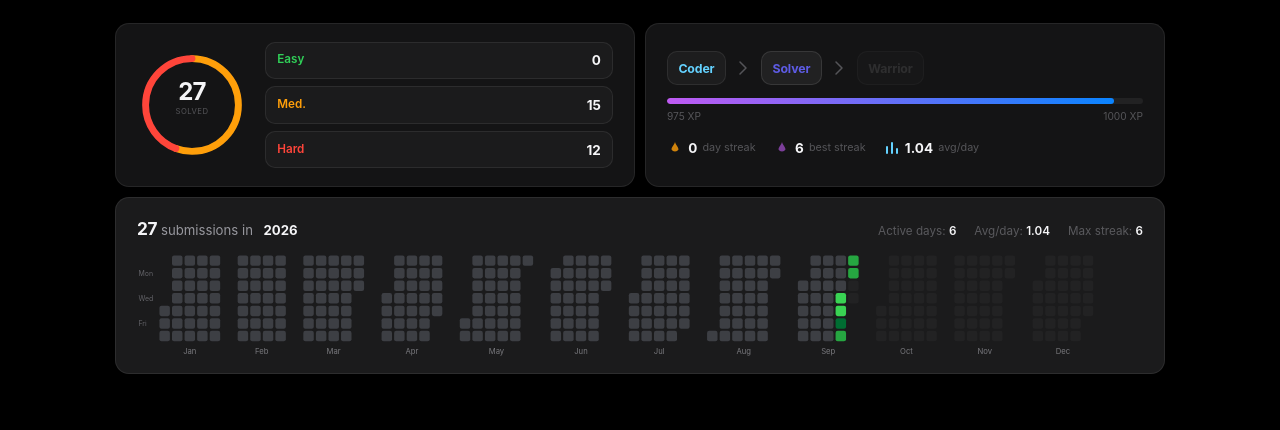
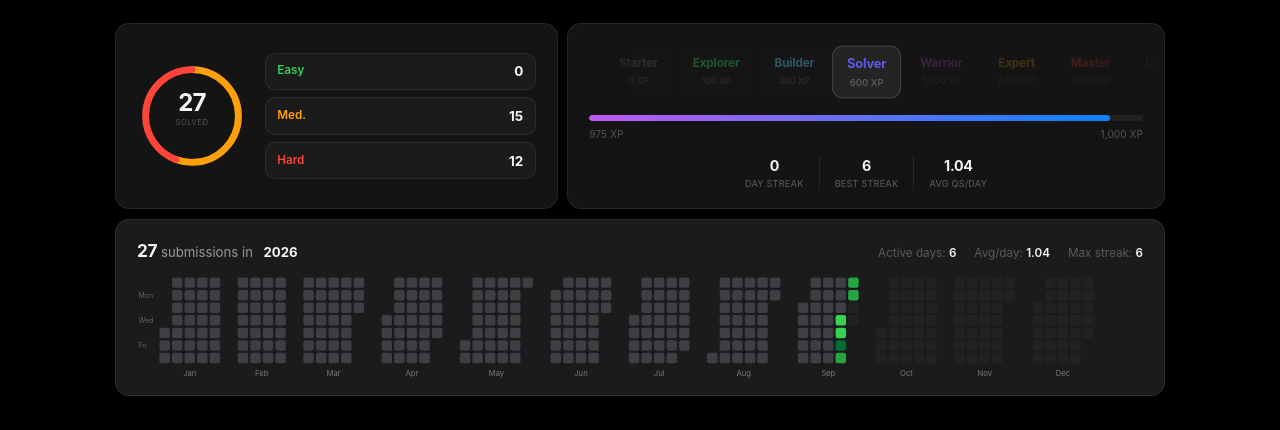
Before and after one commit to Ronit-k/PrepTracker, a Flask app: page / in a window 1280 px wide. Shown: the part 52-482 px from the top of the page. Run offline with Flask 3, Linux system fonts and the light colour scheme; some libraries are stand-ins or nearby versions.

Commit message:
Add batch git sync, interactive donut chart, and rank strip redesign
- Extract configurable constants (sync interval, port, ranks, XP map) into config.py
- Replace per-write git commits with batched sync every 6 hours via background timer
- Add interactive donut chart with bidirectional hover highlighting between arcs and diff cards
- Redesign rank section as horizontal scrollable strip with edge fading, current rank centered
- Rename ranks to intuitive progression: Starter → Explorer → Builder → Solver → Warrior → Expert → Master → Legend
- Clean up stats row: remove colored SVG icons, clarify labels (Day Streak, Best Streak, Avg Qs/Day)

Co-Authored-By: Claude Opus 4.6 <noreply@anthropic.com>

```diff
--- a/server.py
+++ b/server.py
@@ -5,8 +5,10 @@ import os
 import uuid
 import subprocess
 import threading
+import time
 from datetime import datetime, timedelta
 from collections import defaultdict
+from config import RANKS, XP_MAP, SYNC_INTERVAL_HOURS, PORT
 
 app = Flask(__name__)
 BASE_DIR = os.path.dirname(os.path.abspath(__file__))
@@ -15,19 +17,6 @@ DATA_DIR = os.path.join(BASE_DIR, 'data')
 CSV_FIELDS = [
     'id', 'title', 'link', 'platform', 'difficulty',
     'topic', 'status', 'notes', 'date_solved', 'date_added', 'video_link', 'code',
-]
-
-XP_MAP = {'easy': 10, 'medium': 25, 'hard': 50}
-
-RANKS = [
-    (0, 'Newbie', '#636366'),
-    (100, 'Apprentice', '#30d158'),
-    (300, 'Coder', '#64d2ff'),
-    (600, 'Solver', '#5e5ce6'),
-    (1000, 'Warrior', '#bf5af2'),
-    (2000, 'Knight', '#ff9f0a'),
-    (3500, 'Master', '#ff453a'),
-    (5000, 'Grandmaster', '#ffd60a'),
 ]
 
 
@@ -53,7 +42,7 @@ def write_all(subject, rows):
         w = csv.DictWriter(f, fieldnames=CSV_FIELDS)
         w.writeheader()
         w.writerows(rows)
-    sync_data_async()
+    mark_dirty()
 
 
 def calc_stats(questions):
@@ -135,6 +124,7 @@ def calc_stats(questions):
         'current_threshold': cur_thresh,
         'next_threshold': nxt_thresh,
         'rank_progress': round(progress, 3),
+        'rank_index': rank_idx,
         'current_streak': current_streak,
         'best_streak': best_streak,
         'today_count': today_count,
@@ -221,7 +211,7 @@ def read_topics(subject):
 def write_topics(subject, topics):
     with open(topics_path(subject), 'w') as f:
         json.dump(topics, f)
-    sync_data_async()
+    mark_dirty()
 
 
 @app.route('/api/<subject>/topics')
@@ -300,8 +290,24 @@ def git_push_data():
         pass
 
 
-def sync_data_async():
-    threading.Thread(target=git_push_data, daemon=True).start()
+_data_dirty = False
+_sync_lock = threading.Lock()
+
+
+def mark_dirty():
+    global _data_dirty
+    _data_dirty = True
+
+
+def sync_timer_loop():
+    global _data_dirty
+    interval = SYNC_INTERVAL_HOURS * 3600
+    while True:
+        time.sleep(interval)
+        with _sync_lock:
+            if _data_dirty:
+                _data_dirty = False
+                git_push_data()
 
 
 @app.route('/api/deploy', methods=['POST'])
@@ -330,6 +336,8 @@ def sync():
 if __name__ == '__main__':
     os.makedirs(DATA_DIR, exist_ok=True)
     ensure_csv('dsa')
+    threading.Thread(target=git_push_data, daemon=True).start()
+    threading.Thread(target=sync_timer_loop, daemon=True).start()
     print('\n  Placement Prep Tracker')
-    print('  http://localhost:6969\n')
-    app.run(debug=True, port=6969)
+    print(f'  http://localhost:{PORT}\n')
+    app.run(debug=True, port=PORT)
--- a/static/css/style.css
+++ b/static/css/style.css
@@ -252,6 +252,7 @@ a:hover { text-decoration: underline; }
   flex-direction: column;
   gap: 0.5rem;
   flex: 1;
+  min-width: 0;
 }
 .diff-card {
   display: flex;
@@ -261,6 +262,8 @@ a:hover { text-decoration: underline; }
   border-radius: 10px;
   background: rgba(255,255,255,0.03);
   border: 1px solid var(--border);
+  transition: background 0.2s, border-color 0.2s, transform 0.2s var(--spring);
+  cursor: pointer;
 }
 .diff-card-label {
   font-size: 0.78rem;
@@ -271,6 +274,17 @@ a:hover { text-decoration: underline; }
   font-weight: 700;
   color: var(--text-1);
 }
+.diff-card.highlight {
+  background: rgba(255,255,255,0.06);
+  border-color: rgba(255,255,255,0.15);
+  transform: scale(1.03);
+}
+.donut-arc {
+  transition: stroke-width 0.25s var(--spring), opacity 0.2s;
+  cursor: pointer;
+}
+.donut-arc.hovered { stroke-width: 14; }
+.donut-arc.dimmed { opacity: 0.2; }
 
 /* ── Rank card ────────────────────────────────────────────────── */
 .dash-rank-card {
@@ -343,6 +357,83 @@ a:hover { text-decoration: underline; }
 .streak-label {
   font-size: 0.72rem;
   color: var(--text-3);
+}
+
+/* ── Rank strip ──────────────────────────────────────────────── */
+.rank-strip-wrap {
+  overflow: hidden;
+  margin: 0 -1.4rem;
+  -webkit-mask-image: linear-gradient(to right, transparent 0%, black 14%, black 86%, transparent 100%);
+  mask-image: linear-gradient(to right, transparent 0%, black 14%, black 86%, transparent 100%);
+}
+.rank-strip {
+  display: flex;
+  gap: 0.5rem;
+  overflow-x: auto;
+  scrollbar-width: none;
+  padding: 0.4rem 0;
+  padding-left: calc(50% - 36px);
+  padding-right: calc(50% - 36px);
+}
+.rank-strip::-webkit-scrollbar { display: none; }
+.rank-chip {
+  display: flex;
+  flex-direction: column;
+  align-items: center;
+  gap: 0.15rem;
+  flex-shrink: 0;
+  padding: 0.45rem 0.85rem;
+  border-radius: 10px;
+  background: rgba(255,255,255,0.03);
+  border: 1px solid transparent;
+  transition: opacity 0.35s ease, transform 0.4s var(--spring), border-color 0.3s, background 0.3s;
+}
+.rank-chip.past { opacity: 0.35; }
+.rank-chip.current {
+  opacity: 1;
+  background: rgba(255,255,255,0.07);
+  border-color: rgba(255,255,255,0.12);
+  transform: scale(1.1);
+}
+.rank-chip.future { opacity: 0.2; }
+.rank-chip-name {
+  font-size: 0.78rem;
+  font-weight: 700;
+  letter-spacing: -0.01em;
+  white-space: nowrap;
+}
+.rank-chip-xp {
+  font-size: 0.58rem;
+  color: var(--text-3);
+  font-weight: 500;
+  white-space: nowrap;
+}
+
+/* ── Rank stats row ──────────────────────────────────────────── */
+.rank-stats {
+  display: flex;
+  justify-content: center;
+}
+.rank-stat {
+  display: flex;
+  flex-direction: column;
+  align-items: center;
+  padding: 0 1rem;
+  border-right: 1px solid var(--border);
+}
+.rank-stat:last-child { border-right: none; }
+.rank-stat-val {
+  font-size: 0.95rem;
+  font-weight: 700;
+  color: var(--text-1);
+  letter-spacing: -0.02em;
+}
+.rank-stat-label {
+  font-size: 0.6rem;
+  color: var(--text-3);
+  text-transform: uppercase;
+  letter-spacing: 0.03em;
+  font-weight: 500;
 }
 
 /* ── Heatmap ───────────────────────────────────────────────────── */
@@ -1361,11 +1452,17 @@ a:hover { text-decoration: underline; }
   }
 
   .dash-top { grid-template-columns: 1fr; }
-  .dash-donut-card { padding: 1rem; gap: 1rem; }
-  .donut-ring { width: 90px; height: 90px; }
+  .dash-donut-card { padding: 1rem; gap: 0.75rem; }
+  .donut-ring { width: 85px; height: 85px; }
+  .diff-card { padding: 0.4rem 0.6rem; }
+  .diff-card-label { font-size: 0.72rem; }
+  .diff-card-val { font-size: 0.82rem; }
   .dash-rank-card { padding: 1rem; }
   .streak-row { gap: 0.7rem; }
   .streak-label { font-size: 0.65rem; }
+  .rank-strip-wrap { margin: 0 -1rem; }
+  .rank-stat { padding: 0 0.65rem; }
+  .rank-stat-label { font-size: 0.55rem; }
   .dash-heatmap-card { padding: 0.85rem; }
 
   .subject-header { flex-wrap: wrap; gap: 0.5rem; }
@@ -1448,6 +1545,9 @@ a:hover { text-decoration: underline; }
   .dp-dropdown { width: 260px; }
   .streak-row { gap: 0.5rem; }
   .streak-label { display: none; }
+  .rank-strip-wrap { margin: 0 -0.75rem; }
+  .rank-stat { padding: 0 0.45rem; }
+  .rank-stat-label { display: none; }
 }
 
 @media (prefers-reduced-motion: reduce) {
--- a/static/js/app.js
+++ b/static/js/app.js
@@ -3,14 +3,14 @@
    ================================================================ */
 
 const RANKS = [
-  { xp: 0,    name: 'Newbie',       color: '#636366' },
-  { xp: 100,  name: 'Apprentice',   color: '#30d158' },
-  { xp: 300,  name: 'Coder',        color: '#64d2ff' },
-  { xp: 600,  name: 'Solver',       color: '#5e5ce6' },
-  { xp: 1000, name: 'Warrior',      color: '#bf5af2' },
-  { xp: 2000, name: 'Knight',       color: '#ff9f0a' },
-  { xp: 3500, name: 'Master',       color: '#ff453a' },
-  { xp: 5000, name: 'Grandmaster',  color: '#ffd60a' },
+  { xp: 0,    name: 'Starter',   color: '#636366' },
+  { xp: 100,  name: 'Explorer',  color: '#30d158' },
+  { xp: 300,  name: 'Builder',   color: '#64d2ff' },
+  { xp: 600,  name: 'Solver',    color: '#5e5ce6' },
+  { xp: 1000, name: 'Warrior',   color: '#bf5af2' },
+  { xp: 2000, name: 'Expert',    color: '#ff9f0a' },
+  { xp: 3500, name: 'Master',    color: '#ff453a' },
+  { xp: 5000, name: 'Legend',    color: '#ffd60a' },
 ];
 
 const XP_MAP = { easy: 10, medium: 25, hard: 50 };
@@ -234,20 +234,21 @@ function renderDonutCard(s) {
   const circ = 2 * Math.PI * r;
   const bg = `<circle cx="${cx}" cy="${cy}" r="${r}" fill="none" stroke="rgba(255,255,255,0.04)" stroke-width="${stroke}"/>`;
   const slices = [
-    { count: s.easy, color: 'var(--green)' },
-    { count: s.medium, color: 'var(--orange)' },
-    { count: s.hard, color: 'var(--red)' },
+    { count: s.easy, color: 'var(--green)', diff: 'easy', label: 'Easy' },
+    { count: s.medium, color: 'var(--orange)', diff: 'medium', label: 'Med.' },
+    { count: s.hard, color: 'var(--red)', diff: 'hard', label: 'Hard' },
   ];
   let offset = 0;
   let arcs = '';
   slices.forEach(sl => {
     const pct = total ? sl.count / total : 0;
     const dash = pct * circ;
-    arcs += `<circle cx="${cx}" cy="${cy}" r="${r}" fill="none" stroke="${sl.color}" stroke-width="${stroke}" stroke-dasharray="${dash} ${circ - dash}" stroke-dashoffset="${-offset}" stroke-linecap="round" opacity="${sl.count ? 1 : 0.08}"/>`;
+    arcs += `<circle class="donut-arc" data-diff="${sl.diff}" cx="${cx}" cy="${cy}" r="${r}" fill="none" stroke="${sl.color}" stroke-width="${stroke}" stroke-dasharray="${dash} ${circ - dash}" stroke-dashoffset="${-offset}" stroke-linecap="round" opacity="${sl.count ? 1 : 0.08}"/>`;
     offset += dash;
   });
 
-  $('#dashDonut').innerHTML = `
+  const donut = $('#dashDonut');
+  donut.innerHTML = `
     <div class="donut-wrap">
       <svg class="donut-ring" viewBox="0 0 128 128">
         <g transform="rotate(-90 64 64)">${bg}${arcs}</g>
@@ -256,63 +257,100 @@ function renderDonutCard(s) {
       </svg>
     </div>
     <div class="diff-cards">
-      <div class="diff-card">
-        <div class="diff-card-label" style="color:var(--green)">Easy</div>
-        <div class="diff-card-val">${s.easy}</div>
-      </div>
-      <div class="diff-card">
-        <div class="diff-card-label" style="color:var(--orange)">Med.</div>
-        <div class="diff-card-val">${s.medium}</div>
-      </div>
-      <div class="diff-card">
-        <div class="diff-card-label" style="color:var(--red)">Hard</div>
-        <div class="diff-card-val">${s.hard}</div>
-      </div>
+      ${slices.map(sl => `
+        <div class="diff-card" data-diff="${sl.diff}">
+          <div class="diff-card-label" style="color:${sl.color}">${sl.label}</div>
+          <div class="diff-card-val">${sl.count}</div>
+        </div>
+      `).join('')}
     </div>
   `;
+
+  donut.querySelectorAll('.donut-arc').forEach(arc => {
+    arc.addEventListener('pointerenter', () => {
+      donut.querySelectorAll('.donut-arc').forEach(a => a.classList.add('dimmed'));
+      arc.classList.remove('dimmed');
+      arc.classList.add('hovered');
+      donut.querySelector(`.diff-card[data-diff="${arc.dataset.diff}"]`)?.classList.add('highlight');
+    });
+    arc.addEventListener('pointerleave', () => {
+      donut.querySelectorAll('.donut-arc').forEach(a => a.classList.remove('dimmed', 'hovered'));
+      donut.querySelectorAll('.diff-card').forEach(c => c.classList.remove('highlight'));
+    });
+  });
+
+  donut.querySelectorAll('.diff-card').forEach(card => {
+    card.addEventListener('pointerenter', () => {
+      donut.querySelectorAll('.donut-arc').forEach(a => a.classList.add('dimmed'));
+      const arc = donut.querySelector(`.donut-arc[data-diff="${card.dataset.diff}"]`);
+      if (arc) { arc.classList.remove('dimmed'); arc.classList.add('hovered'); }
+      card.classList.add('highlight');
+    });
+    card.addEventListener('pointerleave', () => {
+      donut.querySelectorAll('.donut-arc').forEach(a => a.classList.remove('dimmed', 'hovered'));
+      donut.querySelectorAll('.diff-card').forEach(c => c.classList.remove('highlight'));
+    });
+  });
 }
 
 function renderRankCard(s) {
   const pct = Math.round(s.rank_progress * 100);
-  const prevRank = s.current_threshold > 0
-    ? RANKS.find((r, i) => i < RANKS.length - 1 && RANKS[i + 1].xp > s.current_threshold && r.xp < s.current_threshold) || RANKS[0]
-    : null;
-  const prevIdx = RANKS.findIndex(r => r.xp === s.current_threshold);
-  const prev = prevIdx > 0 ? RANKS[prevIdx - 1] : null;
+  const currentIdx = RANKS.findIndex(r => r.name === s.rank);
+
+  const chipsHtml = RANKS.map((r, i) => {
+    let state = 'future';
+    if (i < currentIdx) state = 'past';
+    if (i === currentIdx) state = 'current';
+    return `
+      <div class="rank-chip ${state}" data-idx="${i}">
+        <div class="rank-chip-name" style="color:${r.color}">${r.name}</div>
+        <div class="rank-chip-xp">${r.xp.toLocaleString()} XP</div>
+      </div>`;
+  }).join('');
 
   $('#dashRank').innerHTML = `
-    <div class="rank-progression">
-      ${prev ? `<div class="rank-badge rank-prev"><span class="rank-badge-label" style="color:${prev.color}">${prev.name}</span></div>` : ''}
-      ${prev ? `<svg class="rank-arrow" width="20" height="20" viewBox="0 0 20 20" fill="none"><path d="M7 4l6 6-6 6" stroke="var(--text-3)" stroke-width="1.5" stroke-linecap="round" stroke-linejoin="round"/></svg>` : ''}
-      <div class="rank-badge rank-current"><span class="rank-badge-label" style="color:${s.rank_color}">${s.rank}</span></div>
-      ${s.next_rank ? `<svg class="rank-arrow" width="20" height="20" viewBox="0 0 20 20" fill="none"><path d="M7 4l6 6-6 6" stroke="var(--text-3)" stroke-width="1.5" stroke-linecap="round" stroke-linejoin="round"/></svg>` : ''}
-      ${s.next_rank ? `<div class="rank-badge rank-next"><span class="rank-badge-label" style="color:rgba(255,255,255,0.25)">${s.next_rank}</span></div>` : ''}
+    <div class="rank-strip-wrap">
+      <div class="rank-strip" id="rankStrip">${chipsHtml}</div>
     </div>
     <div class="xp-section">
       <div class="xp-track"><div class="xp-fill" style="width:${pct}%"></div></div>
       <div class="xp-labels">
-        <span>${s.total_xp} XP</span>
-        <span>${s.next_threshold ? s.next_threshold + ' XP' : 'Max Rank!'}</span>
+        <span>${s.total_xp.toLocaleString()} XP</span>
+        <span>${s.next_threshold ? s.next_threshold.toLocaleString() + ' XP' : 'Max Rank!'}</span>
       </div>
     </div>
-    <div class="streak-row">
-      <div class="streak-item">
-        <svg width="16" height="16" viewBox="0 0 16 16" fill="none"><path d="M8 1.5c0 3-3.5 5-3.5 8a4 4 0 0 0 7 0c0-3-3.5-5-3.5-8z" fill="var(--orange)" opacity="0.8"/></svg>
-        <span class="streak-val">${s.current_streak}</span>
-        <span class="streak-label">day streak</span>
+    <div class="rank-stats">
+      <div class="rank-stat">
+        <span class="rank-stat-val">${s.current_streak}</span>
+        <span class="rank-stat-label">Day Streak</span>
       </div>
-      <div class="streak-item">
-        <svg width="16" height="16" viewBox="0 0 16 16" fill="none"><path d="M8 1.5c0 3-3.5 5-3.5 8a4 4 0 0 0 7 0c0-3-3.5-5-3.5-8z" fill="var(--purple)" opacity="0.6"/></svg>
-        <span class="streak-val">${s.best_streak}</span>
-        <span class="streak-label">best streak</span>
+      <div class="rank-stat">
+        <span class="rank-stat-val">${s.best_streak}</span>
+        <span class="rank-stat-label">Best Streak</span>
       </div>
-      <div class="streak-item">
-        <svg width="16" height="16" viewBox="0 0 16 16" fill="none"><path d="M3 13V7M8 13V3M13 13V9" stroke="var(--cyan)" stroke-width="2" stroke-linecap="round"/></svg>
-        <span class="streak-val">${s.avg_per_day || 0}</span>
-        <span class="streak-label">avg/day</span>
+      <div class="rank-stat">
+        <span class="rank-stat-val">${s.avg_per_day || 0}</span>
+        <span class="rank-stat-label">Avg Qs/Day</span>
       </div>
     </div>
   `;
+
+  const strip = document.getElementById('rankStrip');
+  const currentChip = strip?.querySelector('.rank-chip.current');
+  if (strip && currentChip) {
+    requestAnimationFrame(() => {
+      requestAnimationFrame(() => {
+        strip.scrollTo({ left: currentChip.offsetLeft - strip.offsetWidth / 2 + currentChip.offsetWidth / 2, behavior: 'instant' });
+      });
+    });
+  }
+
+  if (strip) {
+    strip.addEventListener('wheel', (e) => {
+      e.preventDefault();
+      strip.scrollLeft += e.deltaY || e.deltaX;
+    }, { passive: false });
+  }
 }
 
 let hmYear = String(new Date().getFullYear());
```
Also changed, not shown: config.py (added, +16 -0 lines).
